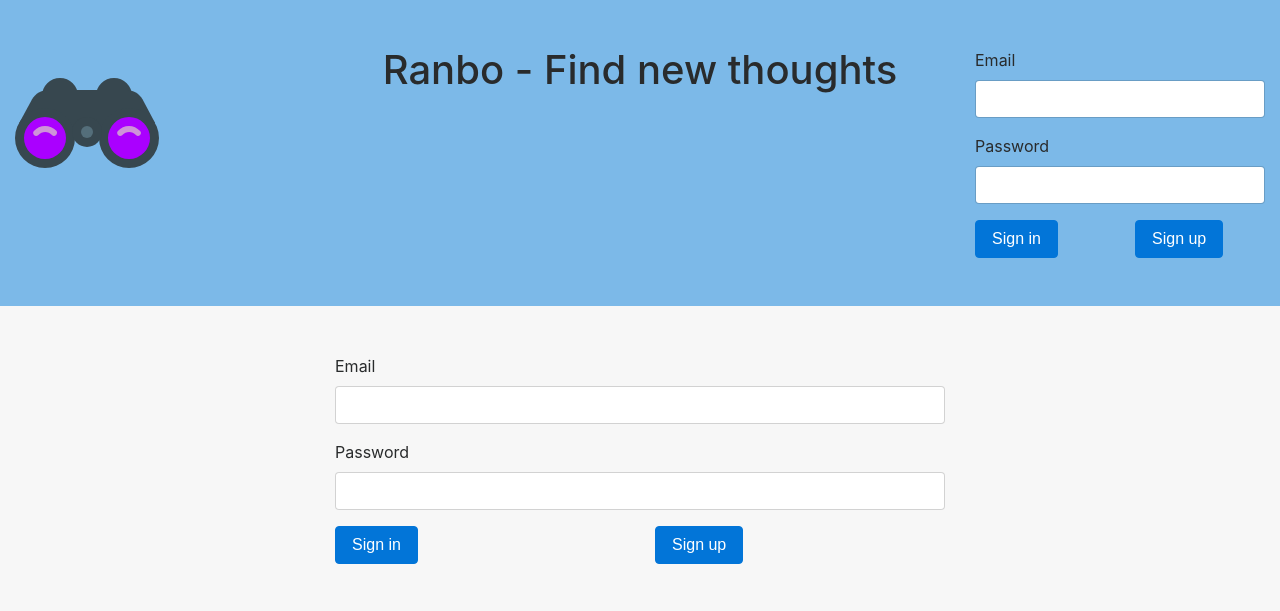
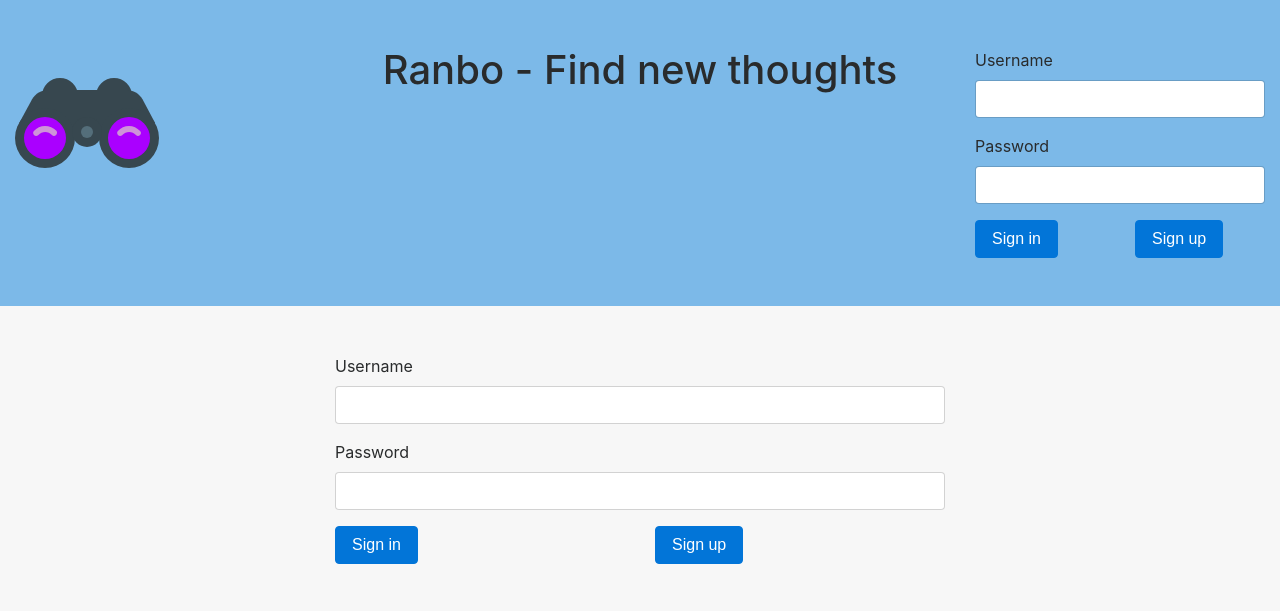
Before and after one commit to IV-Group-NO-666/ranbo_project, a Django app: page /ranbo/login/ in a window 1280 px wide. Shown: the top 611 px of the page. Run offline with Django 3.2, Linux system fonts and the light colour scheme; some libraries are stand-ins or nearby versions.

Commit message:
update: fill data into login page

```diff
--- a/populate_ranbo.py
+++ b/populate_ranbo.py
@@ -47,7 +47,7 @@ def populate():
 def add_post(user_id, post_id, view_times=0, like_times=0, content=any):
     p = Post.objects.get_or_create(user_id=user_id, post_id=post_id, content=content)[0]
     p.view_times = view_times
-    p.Like_tiles = like_times
+    p.like_times = like_times
     p.save()
     return p
 
--- a/ranbo/forms.py
+++ b/ranbo/forms.py
@@ -7,10 +7,11 @@ class UserForm(forms.ModelForm):
     password = forms.CharField(widget=forms.PasswordInput())
     user_id = forms.IntegerField(widget=forms.HiddenInput())
     username = forms.CharField(max_length=128)
+    email = forms.EmailField()
 
     class Meta:
         model = User
-        fields = ('username', 'password',)
+        fields = ('username', 'email', 'password',)
 
 
 class UserProfileForm(forms.ModelForm):
--- a/ranbo/models.py
+++ b/ranbo/models.py
@@ -5,6 +5,7 @@ class User(models.Model):
     user_id = models.IntegerField(default=0, unique=True)
     username = models.CharField(max_length=128, unique=True)
     password = models.CharField(max_length=128)
+    email = models.EmailField()
 
     def __str__(self):
         return str(self.user_id)
--- a/ranbo/views.py
+++ b/ranbo/views.py
@@ -27,12 +27,12 @@ def sort_thought(request):
 
 def user_login(request):
     if request.method == "POST":
-        username = request.POST.get('Username')
+        username = request.POST.get('username')
         password = request.POST.get('password')
         user = authenticate(username=username, password=password)
         if user:
             login(request, user)
-            return redirect(reverse('rango:index'))
+            return redirect(reverse('ranbo:index'))
         else:
             print(f"Invalid login details: {username}, {password}")
             return HttpResponse("Invalid login details supplied.")
@@ -150,4 +150,4 @@ def user_edit(request):
 @login_required
 def user_logout(request):
     logout(request)
-    return redirect(reverse('rango:index'))
+    return redirect(reverse('ranbo:index'))
--- a/templates/ranbo/base.html
+++ b/templates/ranbo/base.html
@@ -37,28 +37,31 @@
 					{% if user.is_authenticated %}
 						<div class="row">
 							<div class="col-md-4">
-								<img alt="Bootstrap Image Preview" src="{% static "images/logo.svg" %}" class="rounded-circle">
+								<img alt="Bootstrap Image Preview" src="{% static "images/default-avatar.svg" %}" class="rounded-circle">
 							</div>
 							<div class="col-md-8">
-								username
+								{{ user.username }}
 							</div>
-							<button type="button" class="btn btn-secondary btn-block">
-								Button
-							</button>
+							<a href="{% url 'ranbo:logout' %}">
+								<button type="button" class="btn btn-secondary btn-block" >
+									Logout
+								</button>
+							</a>
 						</div>
 					{% else %}
-						<form role="form">
+						<form role="form" method="post" action="{% url 'ranbo:login' %}">
+							{% csrf_token %}
 							<div class="form-group">
 								<label for="exampleInputEmail1">
-									Email
+									Username
 								</label>
-								<input type="email" class="form-control" id="exampleInputEmail1" />
+								<input type="text" class="form-control" id="exampleInputEmail1" name="username" />
 							</div>
 							<div class="form-group">
 								<label for="exampleInputPassword1">
 									Password
 								</label>
-								<input type="password" class="form-control" id="exampleInputPassword1" />
+								<input type="password" class="form-control" id="exampleInputPassword1" name="password" />
 							</div>
 							<div class="row">
 							<div class="col-md-6">
@@ -67,9 +70,11 @@
 								</button>
 							</div>
 							<div class="col-md-6">
-								<button class="btn btn-primary">
-									Sign up
-								</button>
+								<a href="{% url 'ranbo:register' %}">
+									<button class="btn btn-primary">
+										Sign up
+									</button>
+								</a>
 							</div>
 							</div>
 						</form>
--- a/templates/ranbo/login.html
+++ b/templates/ranbo/login.html
@@ -10,18 +10,19 @@
 <div class="col-md-3">
 </div>
 <div class="col-md-6">
-    <form role="form">
+    <form role="form" method="post" action="{% url 'ranbo:login' %}">
+        {% csrf_token %}
         <div class="form-group">
             <label for="exampleInputEmail1">
-                Email
+                Username
             </label>
-            <input type="email" class="form-control" id="exampleInputEmail1" />
+            <input type="text" class="form-control" id="exampleInputEmail1" name="username" />
         </div>
         <div class="form-group">
             <label for="exampleInputPassword1">
                 Password
             </label>
-            <input type="password" class="form-control" id="exampleInputPassword1" />
+            <input type="password" class="form-control" id="exampleInputPassword1" name="password" />
         </div>
         <div class="row">
         <div class="col-md-6">
```
